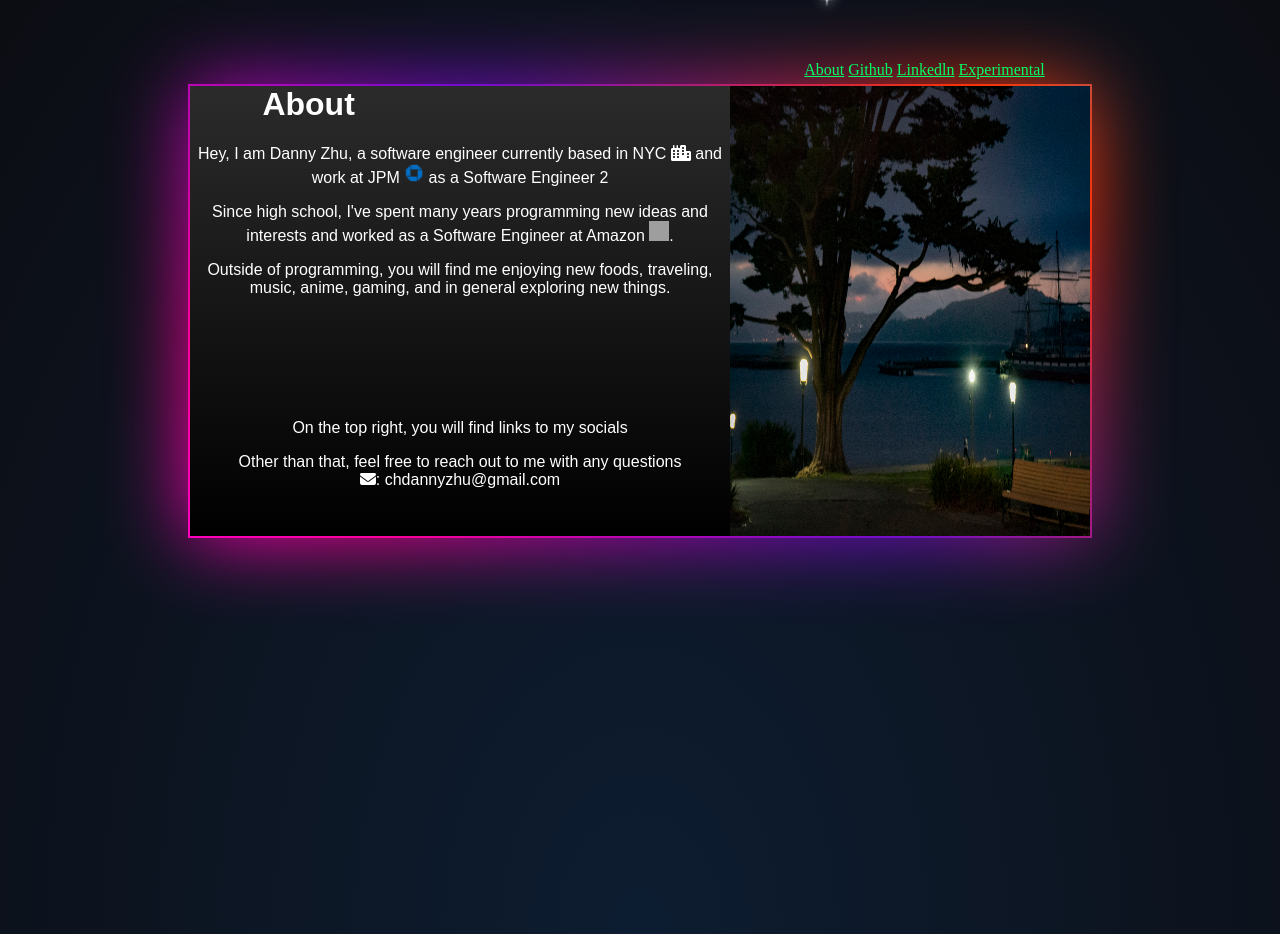
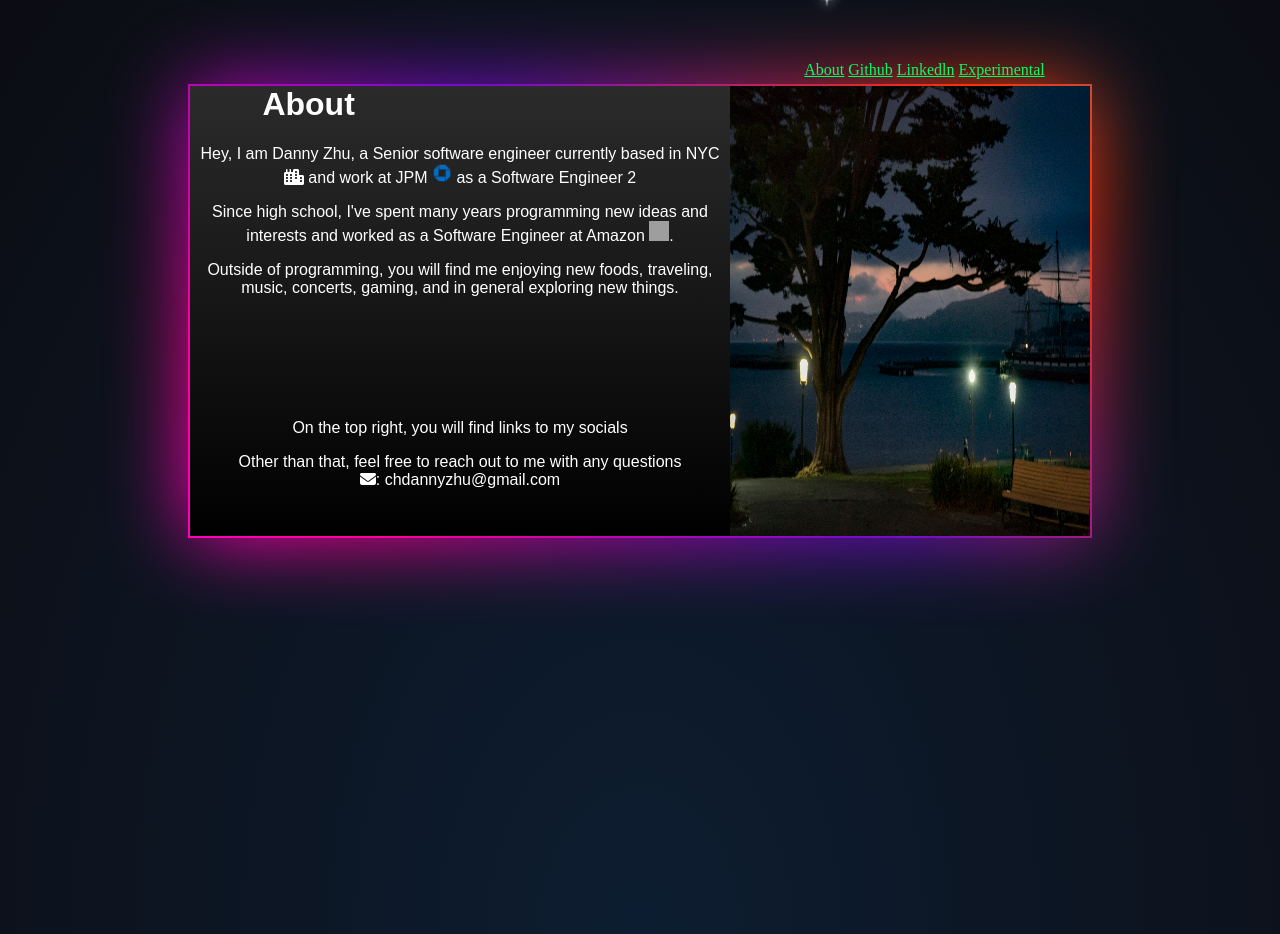
Before and after one commit to HiDannyZ/HiDannyZ.github.io, a Gatsby site: page / in a window 1280 px wide. Shown: the top 934 px of the page. Built offline with nearby package versions, Linux system fonts and the light colour scheme; Gatsby itself is replaced by a stand-in of ours.

Commit message:
Updated some information

```diff
--- a/src/pages/index.tsx
+++ b/src/pages/index.tsx
@@ -198,9 +198,9 @@ const IndexPage: React.FC<PageProps> = () => {
       <div className="block glow">
         <img src={image} />
         <h1>About</h1>
-        <p> Hey, I am Danny Zhu, a software engineer currently based in NYC <FontAwesomeIcon icon={faCity}/> and work at JPM <span className="jpmIcon"></span> as a Software Engineer 2 </p>
+        <p> Hey, I am Danny Zhu, a Senior software engineer currently based in NYC <FontAwesomeIcon icon={faCity}/> and work at JPM <span className="jpmIcon"></span> as a Software Engineer 2 </p>
         <p> Since high school, I've spent many years programming new ideas and interests and worked as a Software Engineer at Amazon <span className="amazonIcon"></span>.</p>
-        <p> Outside of programming, you will find me enjoying new foods, traveling, music, anime, gaming, and in general exploring new things. </p>
+        <p> Outside of programming, you will find me enjoying new foods, traveling, music, concerts, gaming, and in general exploring new things. </p>
         <br></br>
         <br></br>
         <br></br>
```
